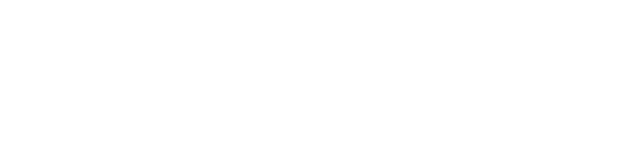
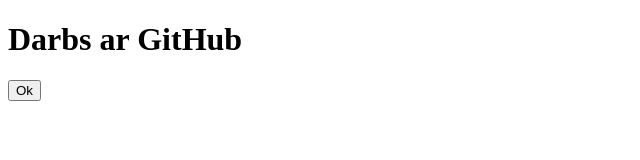
Before and after one commit to antonkovalovs/forStudying, a plain HTML site: page index.html in a window 1280 px wide. Shown: the whole page, without its empty margins (0-640 px from the left). Drawn offline with Linux system fonts and the light colour scheme.

Commit message:
title and button

```diff
--- a/index.html
+++ b/index.html
@@ -6,6 +6,7 @@
     <title>Document</title>
 </head>
 <body>
-
+    <h1>Darbs ar GitHub</h1>
+    <button>Ok</button>
 </body>
 </html>
```
